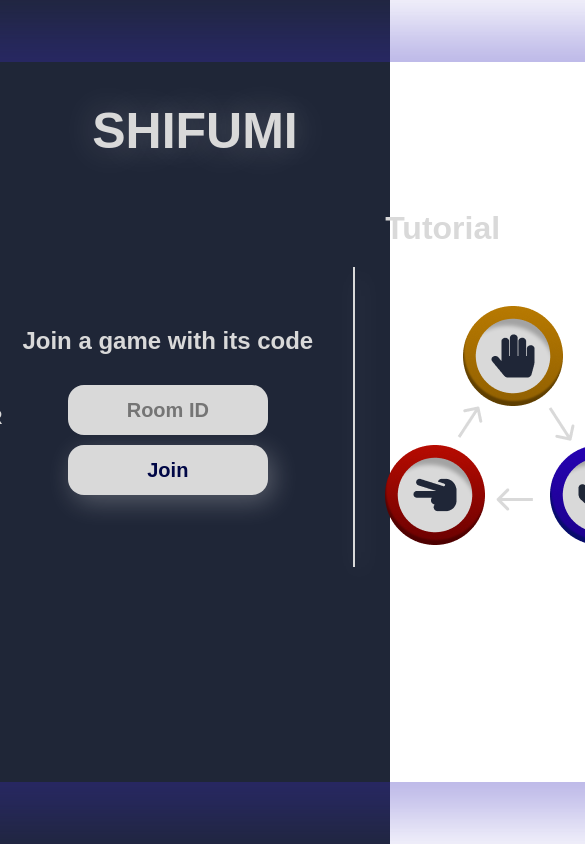
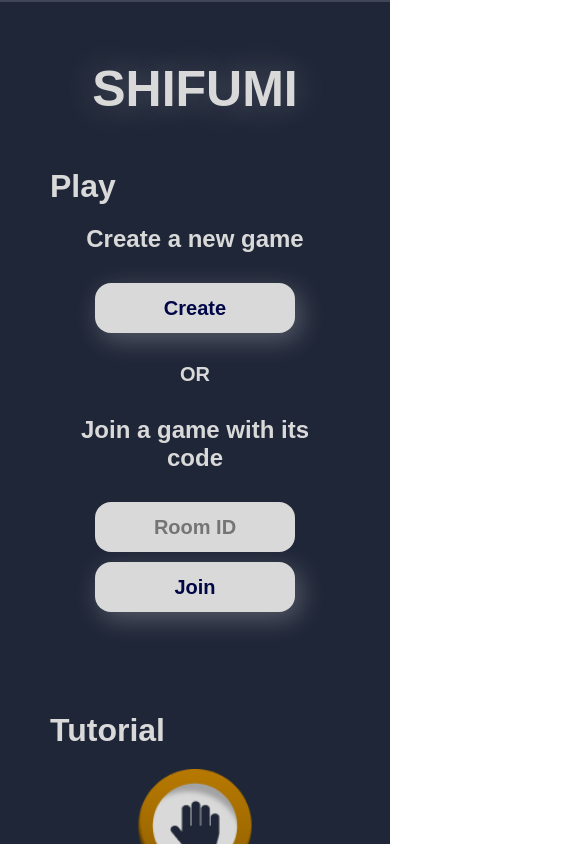
Before and after one commit to Crrayzze/shifume, a React (Create React App) app in the folder frontend/: page / in a window 390 px wide. Shown: the top 844 px of the page, 585 px wide, since content can reach past the window. Built offline with nearby package versions, Linux system fonts and the light colour scheme; no server answers.

Commit message:
update style to get something more responsive

```diff
--- a/frontend/src/App.css
+++ b/frontend/src/App.css
@@ -23,3 +23,9 @@
   align-items: center;
   justify-content: center;
 }
+
+@media screen and (max-height: 1100px) {
+  .app-container {
+    height: 100%;
+  }
+}
--- a/frontend/src/components/joinRoom/joinRoom.css
+++ b/frontend/src/components/joinRoom/joinRoom.css
@@ -77,3 +77,33 @@
   margin-right: 30px;
   box-shadow: 5px 7px 26px rgba(255, 255, 255, 0.25);
 }
+
+@media screen and (max-width: 1100px) {
+  .join-room-wrapper {
+    flex-direction: column;
+    justify-content: center;
+    gap: 100px;
+  }
+
+  .join-room-container {
+    flex-direction: column;
+    align-items: center;
+    gap: 10px;
+    text-align: center;
+    padding-top: 20px;
+    font-size: 15px;
+    padding-left: 0px;
+  }
+
+  .or {
+    padding: 20px
+  }
+
+  .join-room-label {
+    padding-top: 0px;
+  }
+
+  .vertical-separator {
+    display: none;
+  }
+}
--- a/frontend/src/components/tutorial/tutorial.css
+++ b/frontend/src/components/tutorial/tutorial.css
@@ -3,3 +3,20 @@
   height: 100%;
   object-fit: contain;
 }
+
+@media  screen and (max-width: 1100px) {
+
+  .tutorial-wrapper {
+    flex-direction: column;
+  }
+
+  .tutorial-image-container {
+    text-align: center;
+    padding-top: 20px;
+  }
+
+  .tutorial-image {
+    width: 50%;
+    min-width: 300px;
+  }
+}
--- a/frontend/src/components/tutorial/tutorial.jsx
+++ b/frontend/src/components/tutorial/tutorial.jsx
@@ -1,12 +1,14 @@
 import React from "react";
-import tutorialPicture from '../../assets/tutorial.png'
-import './tutorial.css'
+import tutorialPicture from "../../assets/tutorial.png";
+import "./tutorial.css";
 
 export const Tutorial = () => {
   return (
-    <div>
+    <div className="tutorial-wrapper">
       <h1>Tutorial</h1>
-      <img src={tutorialPicture} alt="Tutorial" className="tutorial-image" />
+      <div className="tutorial-image-container">
+        <img src={tutorialPicture} alt="Tutorial" className="tutorial-image" />
+      </div>
     </div>
   );
-}
+};
--- a/frontend/src/pages/main/main.css
+++ b/frontend/src/pages/main/main.css
@@ -3,7 +3,10 @@
   height: 720px;
   border-radius: 20px;
   padding: 30px;
-  box-shadow: 0px 0px 69px 36px #392DBB61;
+  box-shadow:
+    0px 0px 69px 36px #392DBB61,
+    inset 0px 2px 0px 0px rgb(255 255 255 / 15%),
+    0px 3px 0px 0px rgb(255 255 255 / 15%);
 }
 
 .game-name {
@@ -14,3 +17,12 @@
   text-align: center;
   text-shadow: 0px 0px 36px rgba(255, 255, 255, 0.25);
 }
+
+@media screen and (max-width: 1100px) {
+  .main-container {
+    width: 100%;
+    height: 100%;
+    border-radius: 0;
+    padding: 50px;
+  }
+}
```
